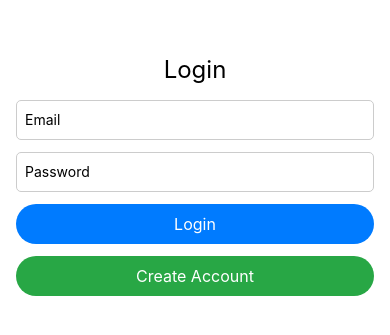
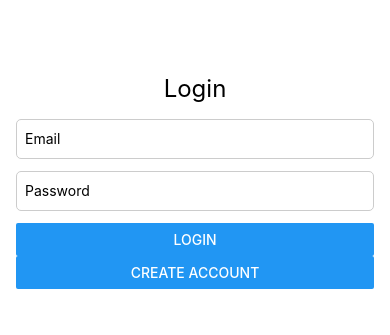
Before and after one commit to vallarasuk/ChatApp-FrontEnd, a React Native app: screen /Login in a window 390 px wide. Shown: the part 241-576 px from the top of the page. Built offline with nearby package versions, Linux system fonts and the light colour scheme.

Commit message:
screen added with navigation and session time out

```diff
--- a/App.jsx
+++ b/App.jsx
@@ -1,17 +1,61 @@
-import { StatusBar } from "expo-status-bar";
-import React from "react";
-import { StyleSheet, Text, View } from "react-native";
-import Navigation from "./navigation/Navigation";
+// App.js
+import React, { useEffect, useState } from "react";
+import { NavigationContainer } from "@react-navigation/native";
+import { createStackNavigator } from "@react-navigation/stack";
+import AsyncStorage from "@react-native-async-storage/async-storage";
 
-export default function App() {
-  return <Navigation />;
-}
+import LoginScreen from "./screens/LoginScreen";
+import SignUpScreen from "./screens/SignUpScreen";
+import HomeScreen from "./screens/HomeScreen";
 
-const styles = StyleSheet.create({
-  container: {
-    flex: 1,
-    backgroundColor: "#fff",
-    alignItems: "center",
-    justifyContent: "center",
-  },
-});
+const Stack = createStackNavigator();
+
+const App = () => {
+  const [isAuthenticated, setIsAuthenticated] = useState(false);
+  const [isLoading, setIsLoading] = useState(true);
+
+  useEffect(() => {
+    checkLoginStatus();
+  }, []);
+
+  const checkLoginStatus = async () => {
+    try {
+      const sessionToken = await AsyncStorage.getItem("sessionToken");
+      console.log("session", sessionToken);
+      if (sessionToken) {
+        setIsAuthenticated(true);
+      }
+    } catch (error) {
+      console.error("Error checking login status:", error);
+    } finally {
+      setIsLoading(false);
+    }
+  };
+
+  if (isLoading) {
+    return null; // Render loading indicator or splash screen while checking session
+  }
+  console.log("isAuthenticated--->", isAuthenticated)
+
+  return (
+    <NavigationContainer>
+      <Stack.Navigator
+        initialRouteName={"Login"}
+        screenOptions={{
+          headerShown: false,
+        }}
+      >
+        {isAuthenticated ? (
+          <Stack.Screen name="Home" component={HomeScreen} />
+        ) : (
+          <>
+            <Stack.Screen name="Login" component={LoginScreen} />
+            <Stack.Screen name="SignUp" component={SignUpScreen} />
+          </>
+        )}
+      </Stack.Navigator>
+    </NavigationContainer>
+  );
+};
+
+export default App;
--- /dev/null
+++ b/components/Layouts.jsx
@@ -0,0 +1,48 @@
+// /components/Layout.js
+
+import React from "react";
+import { View, StyleSheet } from "react-native";
+
+const Layout = ({ children }) => {
+  return (
+    <View style={styles.container}>
+      <View style={styles.header}>
+        {/* Your header content goes here */}
+        {/* Example: <Text style={styles.headerText}>Header</Text> */}
+      </View>
+      <View style={styles.content}>
+        {/* Screen content goes here */}
+        {children}
+      </View>
+      <View style={styles.footer}>
+        {/* Your footer content goes here */}
+        {/* Example: <Text style={styles.footerText}>Footer</Text> */}
+      </View>
+    </View>
+  );
+};
+
+const styles = StyleSheet.create({
+  container: {
+    flex: 1,
+  },
+  header: {
+    height: 50,
+    backgroundColor: "#f4511e",
+    alignItems: "center",
+    justifyContent: "center",
+  },
+  content: {
+    flex: 1,
+    alignItems: "center",
+    justifyContent: "start",
+  },
+  footer: {
+    height: 50,
+    backgroundColor: "#f4511e",
+    alignItems: "center",
+    justifyContent: "center",
+  },
+});
+
+export default Layout;
--- a/navigation/Navigation.jsx
+++ b/navigation/Navigation.jsx
@@ -1,39 +1,57 @@
-// /navigation/Navigation.js
+// Navigation.js (or whatever your navigation component is named)
+import React, { useEffect, useState } from "react";
+import { createStackNavigator } from "@react-navigation/stack";
+import { NavigationContainer } from "@react-navigation/native";
+import AsyncStorage from "@react-native-async-storage/async-storage";
 
-import React from "react";
-import { NavigationContainer } from "@react-navigation/native";
-import { createStackNavigator } from "@react-navigation/stack";
+import LoginScreen from "../screens/LoginScreen";
+import SignUpScreen from "../screens/SignUpScreen";
 import HomeScreen from "../screens/HomeScreen";
 import ChatScreen from "../screens/ChatScreen";
 import ProfileScreen from "../screens/ProfileScreen";
-import SignUpScreen from "../screens/SignUpScreen";
-import LoginScreen from "../screens/LoginScreen";
 
 const Stack = createStackNavigator();
 
 const Navigation = () => {
+  const [isAuthenticated, setIsAuthenticated] = useState(false);
+  const [isLoading, setIsLoading] = useState(true);
+
+  useEffect(() => {
+    checkLoginStatus();
+  }, []);
+
+  const checkLoginStatus = async () => {
+    try {
+      const sessionToken = await AsyncStorage.getItem("sessionToken");
+      if (sessionToken) {
+        setIsAuthenticated(true);
+      }
+    } catch (error) {
+      console.error("Error checking login status:", error);
+    } finally {
+      setIsLoading(false);
+    }
+  };
+
+  if (isLoading) {
+    return null; // or render a loading indicator
+  }
+
   return (
     <NavigationContainer>
-      <Stack.Navigator
-        initialRouteName="Login"
-        screenOptions={{
-          headerShown: true,
-          headerBackTitleVisible: false,
-        }}
-      >
-        <Stack.Screen
-          name="Login"
-          component={LoginScreen}
-          options={{ headerShown: false }}
-        />
-        <Stack.Screen
-          name="SignUp"
-          component={SignUpScreen}
-          options={{ title: "Create Account" }}
-        />
-        <Stack.Screen name="Home" component={HomeScreen} />
-        <Stack.Screen name="Chat" component={ChatScreen} />
-        <Stack.Screen name="Profile" component={ProfileScreen} />
+      <Stack.Navigator initialRouteName={isAuthenticated ? "Home" : "Login"}>
+        {isAuthenticated ? (
+          <>
+            <Stack.Screen name="Home" component={HomeScreen} />
+            <Stack.Screen name="Chat" component={ChatScreen} />
+            <Stack.Screen name="Profile" component={ProfileScreen} />
+          </>
+        ) : (
+          <>
+            <Stack.Screen name="Login" component={LoginScreen} />
+            <Stack.Screen name="SignUp" component={SignUpScreen} />
+          </>
+        )}
       </Stack.Navigator>
     </NavigationContainer>
   );
--- a/package.json
+++ b/package.json
@@ -9,6 +9,7 @@
     "web": "expo start --web"
   },
   "dependencies": {
+    "@react-native-async-storage/async-storage": "^1.23.1",
     "@react-navigation/native": "^6.1.17",
     "@react-navigation/stack": "^6.3.29",
     "axios": "^1.7.2",
--- a/screens/ChatScreen.jsx
+++ b/screens/ChatScreen.jsx
@@ -6,7 +6,6 @@ const ChatScreen = () => {
   return (
     <View style={styles.container}>
       <Text>This is the Chat Screen</Text>
-      {/* Chat functionality will be implemented here */}
     </View>
   );
 };
--- a/screens/HomeScreen.jsx
+++ b/screens/HomeScreen.jsx
@@ -1,23 +1,85 @@
-// /screens/HomeScreen.js
+import React, { useEffect, useState } from "react";
+import {
+  View,
+  Text,
+  Button,
+  StyleSheet,
+  ScrollView,
+  TouchableOpacity,
+} from "react-native";
+import AsyncStorage from "@react-native-async-storage/async-storage";
+import Layout from "../components/Layouts";
+import { useNavigation } from "@react-navigation/native";
+import axios from "axios";
+import { REACT_APP_BACKEND_URL } from "@env";
 
-import React from "react";
-import { StyleSheet, Text, View, Button } from "react-native";
+const HomeScreen = () => {
+  const navigation = useNavigation();
+  const [users, setUsers] = useState([]);
 
-const HomeScreen = ({ navigation }) => {
+  useEffect(() => {
+    const fetchUsers = async () => {
+      try {
+        const response = await axios.get(`${REACT_APP_BACKEND_URL}/api/users`); // Correct interpolation of URL
+        setUsers(response.data); // Set users state with fetched data
+      } catch (error) {
+        console.error("Error fetching users:", error);
+      }
+    };
+
+    fetchUsers();
+  }, []);
+
+  const handleLogout = async () => {
+    try {
+      await AsyncStorage.removeItem("sessionToken");
+      navigation.navigate("Login");
+    } catch (error) {
+      console.error("Error logging out:", error);
+    }
+  };
+
   return (
-    <View style={styles.container}>
-      <Text>Welcome to the Home Screen!</Text>
-      <Button title="Go to Chat" onPress={() => navigation.navigate("Chat")} />
-    </View>
+    <Layout>
+      <View style={styles.container}>
+        <Text style={styles.title}>Welcome to HomeScreen</Text>
+        <ScrollView style={styles.userList}>
+          {users.map((user) => (
+            <TouchableOpacity key={user.id} style={styles.card}>
+              <Text style={styles.cardText}>{user.username}</Text>
+              <Text style={styles.cardText}>{user.email}</Text>
+            </TouchableOpacity>
+          ))}
+        </ScrollView>
+        <Button title="Logout" onPress={handleLogout} />
+      </View>
+    </Layout>
   );
 };
 
 const styles = StyleSheet.create({
   container: {
     flex: 1,
-    justifyContent: "center",
-    alignItems: "center",
+    // paddingHorizontal: 16,
     backgroundColor: "#fff",
+  },
+  title: {
+    fontSize: 24,
+    marginBottom: 16,
+    textAlign: "center",
+  },
+  userList: {
+    marginTop: 20,
+  },
+  card: {
+    backgroundColor: "#f0f0f0",
+    borderRadius: 8,
+    padding: 16,
+    marginBottom: 12,
+  },
+  cardText: {
+    fontSize: 16,
+    marginBottom: 8,
   },
 });
 
--- a/screens/LoginScreen.jsx
+++ b/screens/LoginScreen.jsx
@@ -1,15 +1,43 @@
-// /screens/LoginScreen.js
-
-import React from "react";
-import {
-  StyleSheet,
-  View,
-  Text,
-  TextInput,
-  TouchableOpacity,
-} from "react-native";
+import React, { useState } from "react";
+import { View, Text, TextInput, Button, StyleSheet, Alert } from "react-native";
+import AsyncStorage from "@react-native-async-storage/async-storage";
+import { REACT_APP_BACKEND_URL } from "@env";
+import axios from "axios";
 
 const LoginScreen = ({ navigation }) => {
+  const [formData, setFormData] = useState({
+    email: "",
+    password: "",
+  });
+
+  const handleLogin = async () => {
+    const { email, password } = formData;
+
+    try {
+      const response = await axios.post(`${REACT_APP_BACKEND_URL}/api/login`, {
+        email,
+        password,
+      });
+
+      if (response.status === 200) {
+        await AsyncStorage.setItem("sessionToken", response.data.session_token);
+        navigation.navigate("Home");
+      } else {
+        Alert.alert("Login failed", "Invalid credentials");
+      }
+    } catch (error) {
+      console.error("Error logging in:", error);
+      Alert.alert("Login failed", "An error occurred");
+    }
+  };
+
+  const handleChangeText = (key, value) => {
+    setFormData({
+      ...formData,
+      [key]: value,
+    });
+  };
+
   return (
     <View style={styles.container}>
       <Text style={styles.title}>Login</Text>
@@ -17,29 +45,21 @@ const LoginScreen = ({ navigation }) => {
         style={styles.input}
         placeholder="Email"
         keyboardType="email-address"
+        value={formData.email}
+        onChangeText={(text) => handleChangeText("email", text)}
       />
       <TextInput
         style={styles.input}
         placeholder="Password"
         secureTextEntry={true}
+        value={formData.password}
+        onChangeText={(text) => handleChangeText("password", text)}
       />
-      {/* Custom button with TouchableOpacity */}
-      <View style={styles.buttonContainer}>
-        <TouchableOpacity
-          style={styles.button}
-          onPress={() => navigation.replace("Home")}
-        >
-          <Text style={styles.buttonText}>Login</Text>
-        </TouchableOpacity>
-      </View>
-      <View style={styles.buttonContainer}>
-        <TouchableOpacity
-          style={[styles.button, styles.createAccountButton]}
-          onPress={() => navigation.navigate("SignUp")}
-        >
-          <Text style={styles.buttonText}>Create Account</Text>
-        </TouchableOpacity>
-      </View>
+      <Button title="Login" onPress={handleLogin} />
+      <Button
+        title="Create Account"
+        onPress={() => navigation.navigate("SignUp")}
+      />
     </View>
   );
 };
@@ -64,23 +84,6 @@ const styles = StyleSheet.create({
     paddingHorizontal: 8,
     borderRadius: 5,
   },
-  buttonContainer: {
-    marginBottom: 12,
-  },
-  button: {
-    backgroundColor: "#007BFF",
-    paddingVertical: 10,
-    paddingHorizontal: 20,
-    borderRadius: 25,
-    alignItems: "center",
-  },
-  createAccountButton: {
-    backgroundColor: "#28a745",
-  },
-  buttonText: {
-    color: "#fff",
-    fontSize: 16,
-  },
 });
 
 export default LoginScreen;
--- a/screens/SignUpScreen.jsx
+++ b/screens/SignUpScreen.jsx
@@ -2,8 +2,11 @@ import React, { useState } from "react";
 import { StyleSheet, View, Text, TextInput, Button, Alert } from "react-native";
 import { Ionicons } from "@expo/vector-icons";
 import axios from "axios";
+import AsyncStorage from "@react-native-async-storage/async-storage";
+import { REACT_APP_BACKEND_URL } from "@env";
+import { useNavigation } from "@react-navigation/native";
 
-const SignUpScreen = ({ navigation }) => {
+const SignUpScreen = () => {
   const [formData, setFormData] = useState({
     username: "",
     email: "",
@@ -11,7 +14,9 @@ const SignUpScreen = ({ navigation }) => {
     re_password: "",
   });
 
-  const [showPassword, setShowPassword] = useState(false); // State to toggle password visibility
+  const navigation = useNavigation(); // Hook to get navigation object
+
+  const [showPassword, setShowPassword] = useState(false);
 
   const handleSignUp = async () => {
     const { username, email, password, re_password } = formData;
@@ -22,27 +27,47 @@ const SignUpScreen = ({ navigation }) => {
     }
 
     try {
-      const response = await axios.post(
-        `${process.env.REACT_APP_BACKEND_URL}/api/users`,
-        {
-          username,
-          email,
-          password,
-          re_password,
-        }
-      );
-
-      console.log(response);
+      const response = await axios.post(`${REACT_APP_BACKEND_URL}/api/users`, {
+        username,
+        email,
+        password,
+        re_password,
+      });
 
       if (response.status === 201) {
         Alert.alert("User created successfully");
-        navigation.replace("UserListPage"); // Navigate to UserListPage
+
+        await AsyncStorage.setItem(
+          "userData",
+          JSON.stringify(response.data.user)
+        );
+        await AsyncStorage.setItem(
+          "sessionToken",
+          response.data.user.session_token
+        );
+
+        navigation.navigate("Home"); // Ensure navigation works correctly here
       } else {
         Alert.alert("Failed to create user");
+        console.error(
+          `Unexpected status code: ${response.status}`,
+          response.data
+        );
       }
     } catch (error) {
       console.error("Error creating user:", error);
-      Alert.alert("Failed to create user");
+      if (error.response) {
+        console.error("Server responded with an error:", error.response);
+        const errorMessage =
+          error.response.data.error || "An error occurred during signup";
+        Alert.alert("Failed to create user", errorMessage);
+      } else if (error.request) {
+        console.error("No response received:", error.request);
+        Alert.alert("Failed to create user", "No response from server");
+      } else {
+        console.error("Error setting up the request:", error.message);
+        Alert.alert("Failed to create user", error.message);
+      }
     }
   };
 
```
Also changed, not shown: babel.config.js (+16 -5 lines), 2 other files (tests, documents, lock files or other folders).
